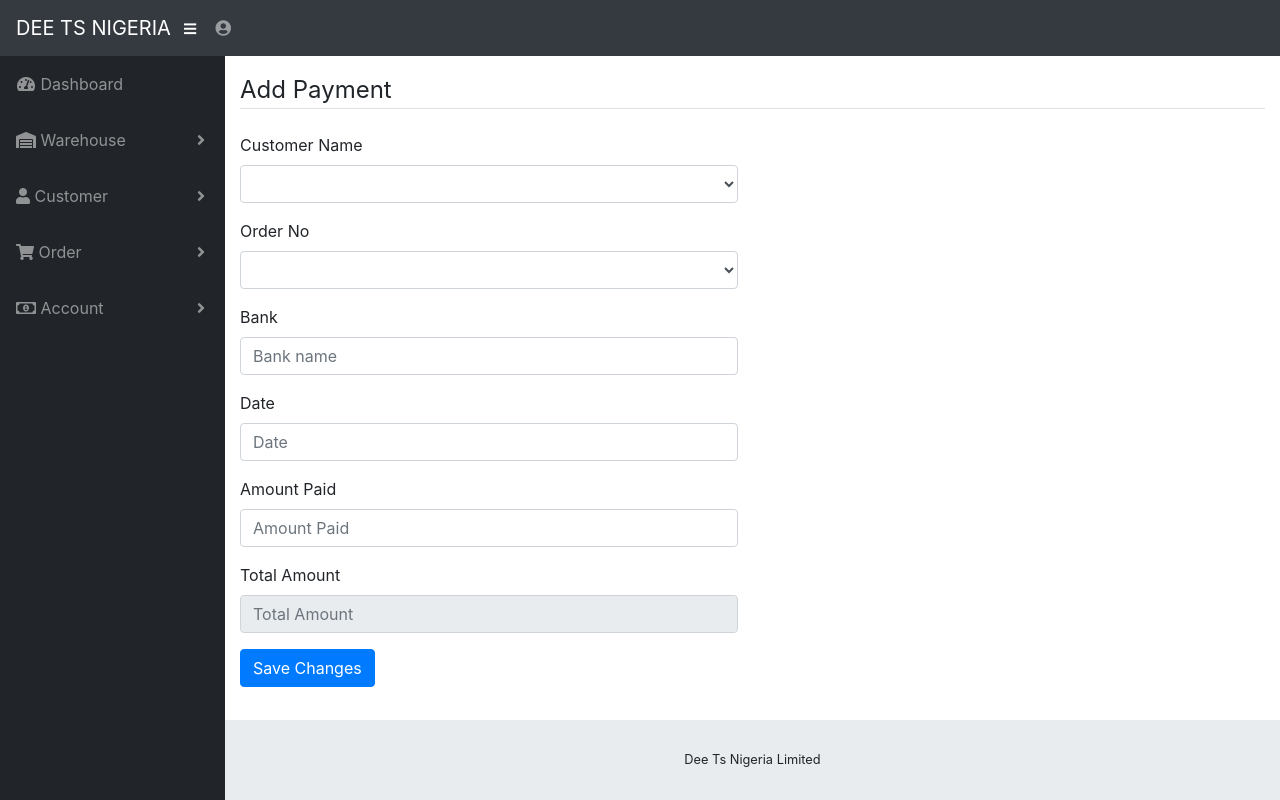
After one commit to temi92/inventory_management, a Flask app: page /add_payment in a window 1280 px wide. The commit adds this page. Run offline with Flask 2, Linux system fonts and the light colour scheme; tables that the repository leaves empty hold one stand-in row (values such as "Sample post"); lists and menus that the app fills with data are empty; some libraries are stand-ins or nearby versions.

Commit message:
payment tracker implemented

```diff
--- a/deets_nigeria/__init__.py
+++ b/deets_nigeria/__init__.py
@@ -10,7 +10,9 @@ basedir = os.path.abspath(os.path.dirname(__file__))
 
 app = Flask(__name__)
 app.config["SECRET_KEY"] = "secret_key"
-app.config["SQLALCHEMY_DATABASE_URI"] = "sqlite:///"+os.path.join(basedir, "tmp.sqlite")
+#app.config["SQLALCHEMY_DATABASE_URI"] = "sqlite:///"+os.path.join(basedir, "tmp.sqlite")
+app.config["SQLALCHEMY_DATABASE_URI"] = "postgres+psycopg2://postgres:folajoke92@localhost:5432/postgres1"
+
 #app.config["SQLALCHEMY_DATABASE_URI"] = "postgres://qvaacilwhlandq:29fa1dea878d34b8cd47bc251b0822834da0addb464b55b509d5dbe18dd53462@ec2-174-129-33-147.compute-1.amazonaws.com:5432/dfc99jep0jm4ta"
 app.config[" SQLALCHEMY_TRACK_MODIFICATIONS "] = False
 db = SQLAlchemy(app)
--- a/deets_nigeria/routes.py
+++ b/deets_nigeria/routes.py
@@ -1,7 +1,8 @@
 from flask import render_template, flash, redirect,url_for, request,jsonify
 from deets_nigeria.forms import WarehouseForm, CustomerForm, UpdateProductForm, LoginForm
 from deets_nigeria import app,db
-from deets_nigeria.models import Product, Customer, ProductInfo, Order, OrderItem
+from deets_nigeria.models import Product, Customer, ProductInfo, Orders, OrderItem, Payment
+from deets_nigeria.utils import getOrderData, customerNamesforOrders
 import json
 from sqlalchemy.exc import IntegrityError
 from datetime import datetime
@@ -52,7 +53,7 @@ def add_order():
 
         #grab form data.
         customer_name = request.form["customerName"]
-        payment_status = request.form["payment_status"]
+        #payment_status = request.form["payment_status"]
         counters = int(request.form["counters"])
         names = [request.form["choice" + str(i)] for i in range(counters)]
         quantity = [request.form["quantity" + str(i)] for i in range(counters)]
@@ -67,9 +68,11 @@ def add_order():
         # generate unqiue order code ..
         order_id = ''.join(random.choice(string.digits) for _ in range(5))
         # create a new order...
-        ord = Order(date, order_id, payment_status, total_amount)
+        #ord = Orders(date, order_id, payment_status, total_amount)
+        ord = Orders(date, order_id, total_amount)
 
 
+        #update stock in warehouse...
 
         for i in range(len(order_details)):
             product = Product.query.filter_by(product_name=order_details[i][0]).first()
@@ -247,19 +250,20 @@ def product_quantity():
 @app.route("/view_order", methods=["GET"])
 def view_order():
     #get customers who have placed orders..
-    orders = Order.query.all()
+    orders = Orders.query.all()
 
 
-    customers = set([order.customer_id for order in orders])
+    #customers = set([order.customer_id for order in orders])
     customer_names = [Customer.query.filter_by(id=order.customer_id).first().name for order in orders]
 
 
     date = [order.date.date() for order in orders]
     order_no = [order.order_id for order in orders]
-    paid_status = [order.paid_status for order in orders]
+    #paid_status = [order.paid_status for order in orders]
+    paid_status = ["Paid" if order.paid_status == True else "Not paid" for order in orders ]
     totalAmount = [order.total_amount for order in orders]
 
-    data = list(zip(customer_names, date, order_no, paid_status, totalAmount))
+    data = list(zip(customer_names, date,order_no, paid_status, totalAmount))
 
     return render_template("view_order.html", data=data)
 
@@ -270,14 +274,16 @@ def get_order_item():
     items = None
     if request.method == "POST":
         order_id = request.json["order_id"]
-        items = OrderItem.query.filter_by(order_id=order_id).all()
+        items = OrderItem.query.filter_by(order_id=order_id.strip()).all()
+        #check if items is list is empty
+        if not items:
+            return jsonify({"items": ""})
 
         product_names = [Product.query.filter_by(id=item.product_id).first().product_name for item in items]
         quantity = [item.quantity for item in items]
         rate = [item.rate for item in items]
         amount = [item.amount for item in items]
         items = list(zip(product_names, quantity, rate, amount))
-
         return jsonify({"items":items})
 
 
@@ -285,9 +291,64 @@ def get_order_item():
 @app.route("/order_details", defaults={"items":""})
 @app.route("/order_details/<items>", methods=["GET"])
 def order_details(items):
+
     items = items.split(",")
     items = [items[i:i+4] for i in range(0, len(items), 4)]
+    print (items)
     return render_template("order_details.html", items=items)
+
+
+
+@app.route("/get_order_numbers", methods=["POST"])
+def get_order_numbers():
+    # get customers who have placed orders..
+    name = request.form["customer_name"]
+    #grab orders customer has placed..
+    order_ids, total_amount = getOrderData(name, filter=True)
+    return jsonify({"order_ids":order_ids, "total_amount":total_amount})
+
+
+
+@app.route("/add_payment", methods=["POST", "GET"])
+def add_payment():
+    customer_names = customerNamesforOrders(filter=True)
+    if request.method == "POST":
+        customer_name = request.form["customerName"]
+
+        order_no = request.form["no_order"]
+        bank_name = request.form["bank_name"]
+        date = request.form["date"]
+        amount_paid = request.form["amount_paid"]
+
+        total_amount = request.form["total_amount"]
+
+        # convert to date object.
+        date = datetime.strptime(date, '%m/%d/%Y')
+        order = Orders.query.filter_by(order_id=order_no).first()
+
+        if float(amount_paid) > float(total_amount):
+            flash(" Try Again! Amount paid is greater than amount customer owes", "danger")
+            return redirect(url_for("add_payment"))
+
+        elif float(amount_paid) == float(total_amount):
+            order.paid_status = True
+            order.save_to_db()
+        else:
+            pass
+
+
+        payment = Payment(date, bank_name, amount_paid)
+        #retrieve customer..
+        customer = Customer.query.filter_by(name=customer_name).first()
+        #retrieve order..
+        payment.customer = customer
+        payment.order = order
+        payment.save_to_db()
+
+        flash("Successfully added payment", "success")
+
+    return render_template("add_payment.html", customers = customer_names)
+
 
 
 @app.route("/edit_payment_status", methods=["POST", "GET"])
@@ -300,11 +361,66 @@ def edit_paymentStatus():
         order_code = order_code.strip()
 
         #change paid status
-        order = Order.query.filter_by(order_id=order_code).first()
+        order = Orders.query.filter_by(order_id=order_code).first()
         order.paid_status = payment_status
         order.save_to_db()
     return redirect(url_for("view_order"))
 
+
+@app.route("/pending_payments", methods=["POST", "GET"])
+def pending_payments():
+    customer_names = customerNamesforOrders(filter=True)
+    return render_template("pending_payments.html", customers=customer_names)
+
+
+@app.route("/customer_paymentStatus", methods=["GET", "POST"])
+def customer_paymentStatus():
+    amountLeftoPay = 0
+    amountPaid = 0
+
+    if request.method == "POST":
+
+        try:
+            order_no = request.form["no_order"]
+            customer = request.form["customerName"]
+            print(customer)
+            # get total amount from order database.
+            order = Orders.query.filter_by(order_id=order_no).first()
+            totalAmount = order.total_amount
+
+            #get customer from database.
+            customer = Customer.query.filter_by(name=customer).first()
+
+            payment = Payment.query.filter_by(order_id=order_no).first()
+            #check if payment has order info in it.
+            #first time customer has generated the order and no payment has been made to the payment database..
+            if payment is None:
+                amountLeftoPay = totalAmount
+            else:
+
+                p = Payment.query.filter_by(customer_id=customer.id).filter_by(order_id= order.order_id).all()
+                amountPaid = sum([i.amount_paid for i in p])
+                amountLeftoPay = totalAmount - amountPaid
+
+
+
+
+
+        except Exception as e:
+            print (e)
+            flash ("Order number not selected", "danger")
+            return redirect(url_for("pending_payments"))
+    return render_template("customer_paymentStatus.html", amountLeftoPay=amountLeftoPay, amountPaid=amountPaid, totalAmount=totalAmount)
+
+@app.route("/pending_payments_data", methods=["POST"])
+def pending_payments_data():
+    """
+    used to update html pending_payments. page via ajax call
+    """
+    name = request.form["customer_name"]
+    # grab orders that customer has not paid complete..
+    order_no, total_amount = getOrderData(name,filter=True)
+    return jsonify({"order_ids": order_no, "total_amount": total_amount})
 
 
 @app.route("/print_order", methods=["POST"])
--- a/deets_nigeria/templates/add_order.html
+++ b/deets_nigeria/templates/add_order.html
@@ -241,7 +241,7 @@
         </div>
 
 
-        <div class="form-group row" >
+        <!--<div class="form-group row" >
             <div class="col-md-6">
                 <label for="payment">Paid Status</label>
                 <select class="form-control" id="payment" name="payment_status">
@@ -251,7 +251,7 @@
                 </select>
             </div>
 
-        </div>
+        </div>-->
 
 
         <div class="form-group">
--- /dev/null
+++ b/deets_nigeria/templates/add_payment.html
@@ -0,0 +1,192 @@
+{% extends "index.html" %}
+{% import "bootstrap/wtf.html" as wtf %}
+
+{% block script %}
+{{ super() }}
+<script>
+    $(document).ready(function(){
+
+        // display datepicker ..
+
+          $("#date").datepicker({onSelect: function(dateText, inst)
+
+            {
+
+            }
+        });
+
+
+        var total_amounts = [];
+
+        $("#customerName").on("click",function()
+        {
+             var customer_name = $(this).children("option:selected").val();
+
+
+
+            $.ajax
+            ({
+                type:"POST",
+                url: "/get_order_numbers",
+                data: {customer_name:customer_name},
+                success:function(data){
+
+                    total_amounts = data.total_amount;
+
+                    var $el = $("#order_no");
+                    $el.empty(); // remove old
+
+                    //update select field..
+                    $.each(data.order_ids, function(index, element) {
+                            $el.append($("<option></option>").attr("value", element).text(element));
+                            //display first element first..
+                            $("#total_amount").val(data.total_amount[0]);
+
+
+                    });
+
+
+
+                },
+
+
+            });
+
+
+
+
+
+         });
+
+         //change total amount based on order selected..
+
+        $(document).on("change", "#order_no" , function()
+            {
+
+
+                var index = $("#order_no option:selected").index();
+                $("#total_amount").val(total_amounts[index]);
+
+
+
+             });
+
+
+
+
+
+
+    });
+
+
+
+</script>
+{% endblock script%}
+
+
+{% block content %}
+
+<form id="paymentForm" method="POST" action="/add_payment">
+        <fieldset>
+            <legend class="border-bottom mb-4"> Add Payment </legend>
+
+            <div class="form-group row" >
+                <div class="col-md-6">
+                    <label for="customerName">Customer Name</label>
+                    <select class="form-control" id="customerName" name="customerName">
+                                {% for name in customers %}
+                                    <option>{{name}}</option>
+                                {% endfor %}
+
+                    </select>
+
+                </div>
+
+            </div>
+
+
+            <div class="form-group row" >
+                <div class="col-md-6">
+                    <label for="order_no">Order No</label>
+                    <select class="form-control" id="order_no" name="no_order" selected="selected">
+
+                    </select>
+
+                </div>
+
+            </div>
+
+
+
+
+            <div class="form-group row">
+                <div class="col-md-6">
+                    <label for="bank">Bank</label>
+                    <input type="text" class="form-control" id="bank" placeholder="Bank name" name="bank_name" required>
+
+                </div>
+
+             </div>
+
+
+             <div class="form-group row">
+                <div class="col-md-6">
+                    <label for="date">Date</label>
+                    <input type="text" class="form-control" id="date" placeholder="Date" name="date" required>
+
+                </div>
+
+             </div>
+
+             <div class="form-group row">
+                <div class="col-md-6">
+                    <label for="amount_paid">Amount Paid</label>
+                    <input type="number" class="form-control" id="amount_paid" placeholder="Amount Paid" name="amount_paid" min="0" step="any" required>
+
+                </div>
+
+             </div>
+
+
+             <div class="form-group row">
+                <div class="col-md-6">
+                    <label for="total_amount">Total Amount</label>
+                    <input type="number" class="form-control" id="total_amount" placeholder="Total Amount" name="total_amount" readonly>
+
+                </div>
+
+             </div>
+
+            <!--<div class="form-group row">
+                            <select name ="startYear">
+                <option value="" disabled="disabled"  style="display:none" selected="selected">Please select a year</option>
+                <option value="2015">2015</option>
+                <option value="2016">2016</option>
+                <option value="2017">2017</option>
+                <option value="2018">2018</option>
+                <option value="2019">2019</option>
+                <option value="2020">2020</option>
+            </select>
+
+
+             </div>-->
+
+            <div class="form-group row">
+                <div class="col-md-6">
+                    <button type="submit" class="btn btn-primary" id="button">Save Changes</button>
+                </div>
+
+            </div>
+
+
+
+
+
+        </fieldset>
+
+
+    </form>
+
+
+
+{% endblock content %}
--- a/deets_nigeria/templates/index.html
+++ b/deets_nigeria/templates/index.html
@@ -120,6 +120,21 @@
 
 
 
+
+      <li class="nav-item dropdown">
+            <a class="nav-link dropdown-toggle" href="#" id="pagesDropdown_account" role="button" data-toggle="dropdown" aria-haspopup="true" aria-expanded="false">
+              <i class="far fa-money-bill-alt"></i>
+              <span>Account</span>
+            </a>
+            <div class="dropdown-menu" aria-labelledby="pagesDropdown_account">
+              <a class="dropdown-item" href="{{url_for('add_payment')}}">Payment</a>
+              <a class="dropdown-item" href="{{url_for('pending_payments')}}">Pending Transactions</a>
+              <a class="dropdown-item" href="#">History</a>
+
+            </div>
+        </li>
+
+
     </ul>
 
     <div id="content-wrapper">
```
Also changed, not shown: deets_nigeria/models.py (+29 -16 lines), deets_nigeria/templates/customer_paymentStatus.html (added, +71 -0 lines), deets_nigeria/templates/pending_payments.html (added, +128 -0 lines), deets_nigeria/templates/view_order.html (+13 -38 lines), deets_nigeria/utils.py (added, +36 -0 lines), deets_nigeria/tmp.sqlite.
